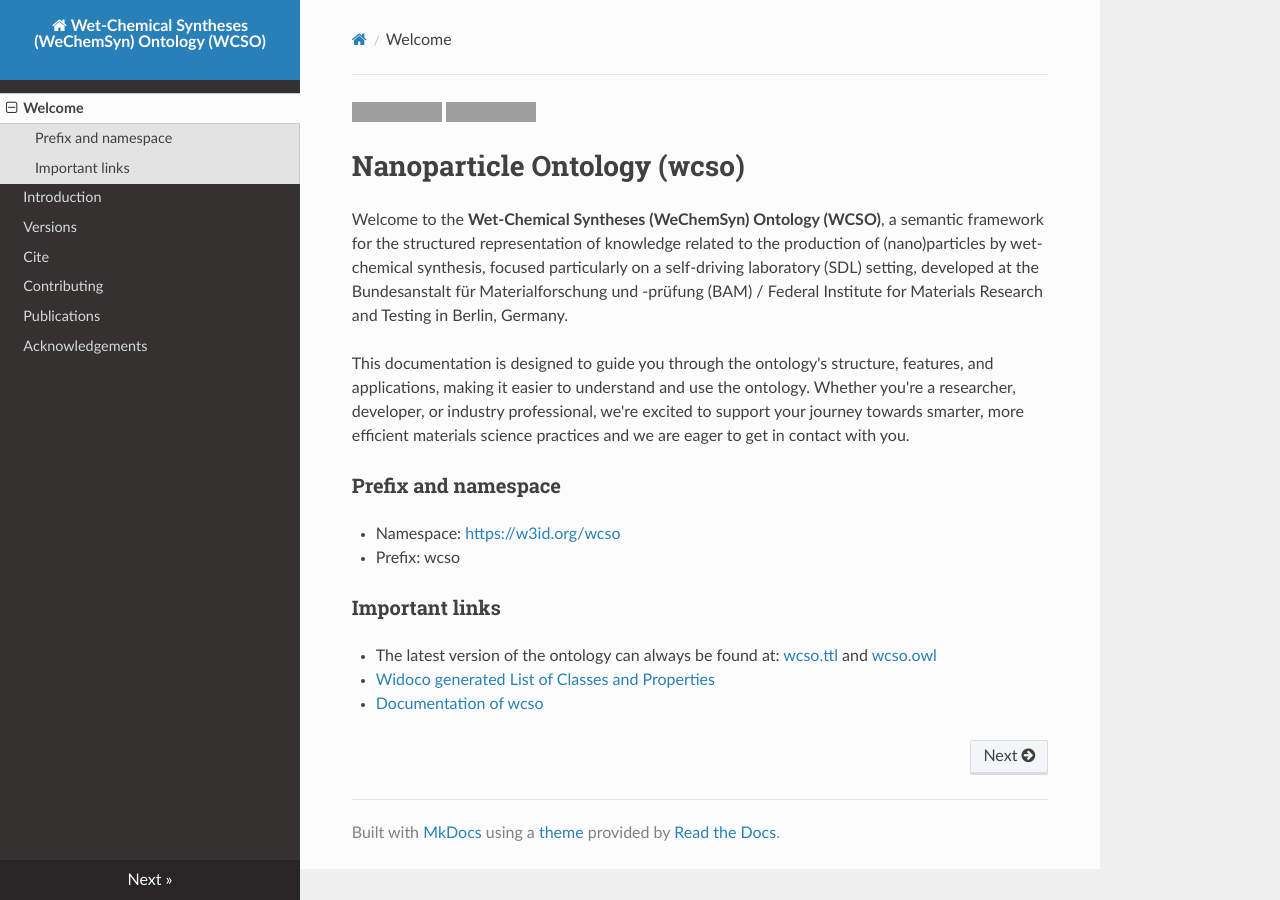
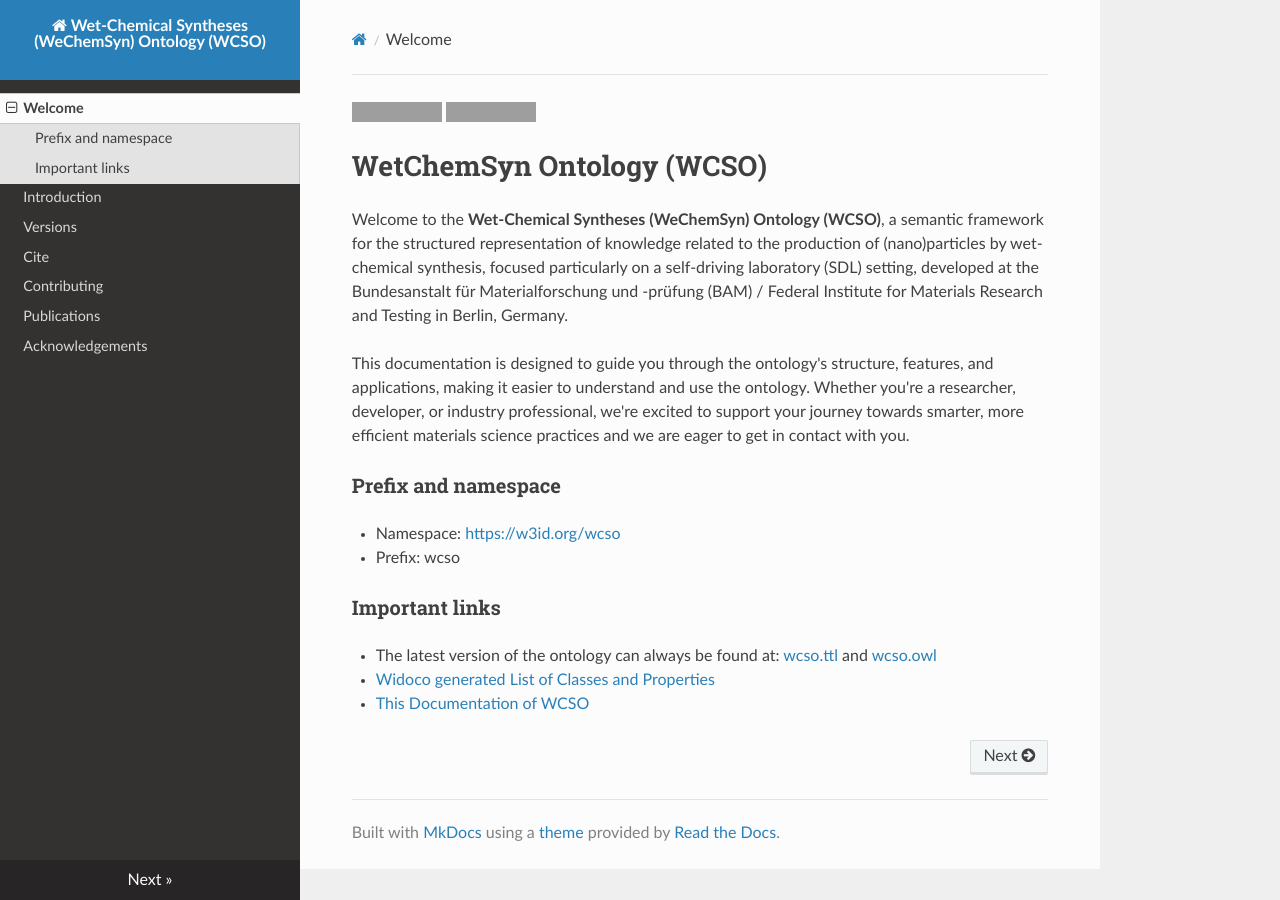
Before and after one commit to BAMresearch/wcso, an MkDocs documentation site: the page built from docs/index.md, in a window 1280 px wide. Built offline with MkDocs 1.6.1, drawn with Linux system fonts in a browser that asks for light colours; nearby versions of some CDN libraries; grey boxes are pictures that could not be loaded.

Commit message:
Update Docs
Documentation updated.

```diff
--- a/docs/index.md
+++ b/docs/index.md
@@ -1,7 +1,7 @@
-![basic checks](https://github.com/materialdigital/core-ontology/actions/workflows/quality-checks.yaml/badge.svg)
-![Build Status](https://github.com/materialdigital/core-ontology/actions/workflows/qc.yml/badge.svg)
+![Basic Quality Checks](https://github.com/BAMresearch/wcso/actions/workflows/quality-checks.yaml/badge.svg)
+![Build Status](https://github.com/BAMresearch/wcso/actions/workflows/qc.yml/badge.svg)
 
-# Nanoparticle Ontology (wcso)
+# WetChemSyn Ontology (WCSO)
 
 Welcome to the **Wet-Chemical Syntheses (WeChemSyn) Ontology (WCSO)**, a semantic framework for the structured representation of knowledge related to the production of (nano)particles by wet-chemical synthesis, focused particularly on a self-driving laboratory (SDL) setting, developed at the Bundesanstalt für Materialforschung und -prüfung (BAM) / Federal Institute for Materials Research and Testing in Berlin, Germany.
 
@@ -16,4 +16,4 @@ This documentation is designed to guide you through the ontology's structure, fe
 
 - The latest version of the ontology can always be found at: [wcso.ttl](https://github.com/BAMresearch/wcso/blob/main/wcso.ttl) and [wcso.owl](https://github.com/BAMresearch/wcso/blob/main/wcso.owl)
 - [Widoco generated List of Classes and Properties](https://BAMresearch.github.io/wcso/)
-- [Documentation of wcso](https://BAMresearch.github.io/wcso/docs)
+- [This Documentation of WCSO](https://BAMresearch.github.io/wcso/docs)
```
Also changed, not shown: docs/intro.md (added, +48 -0 lines).
